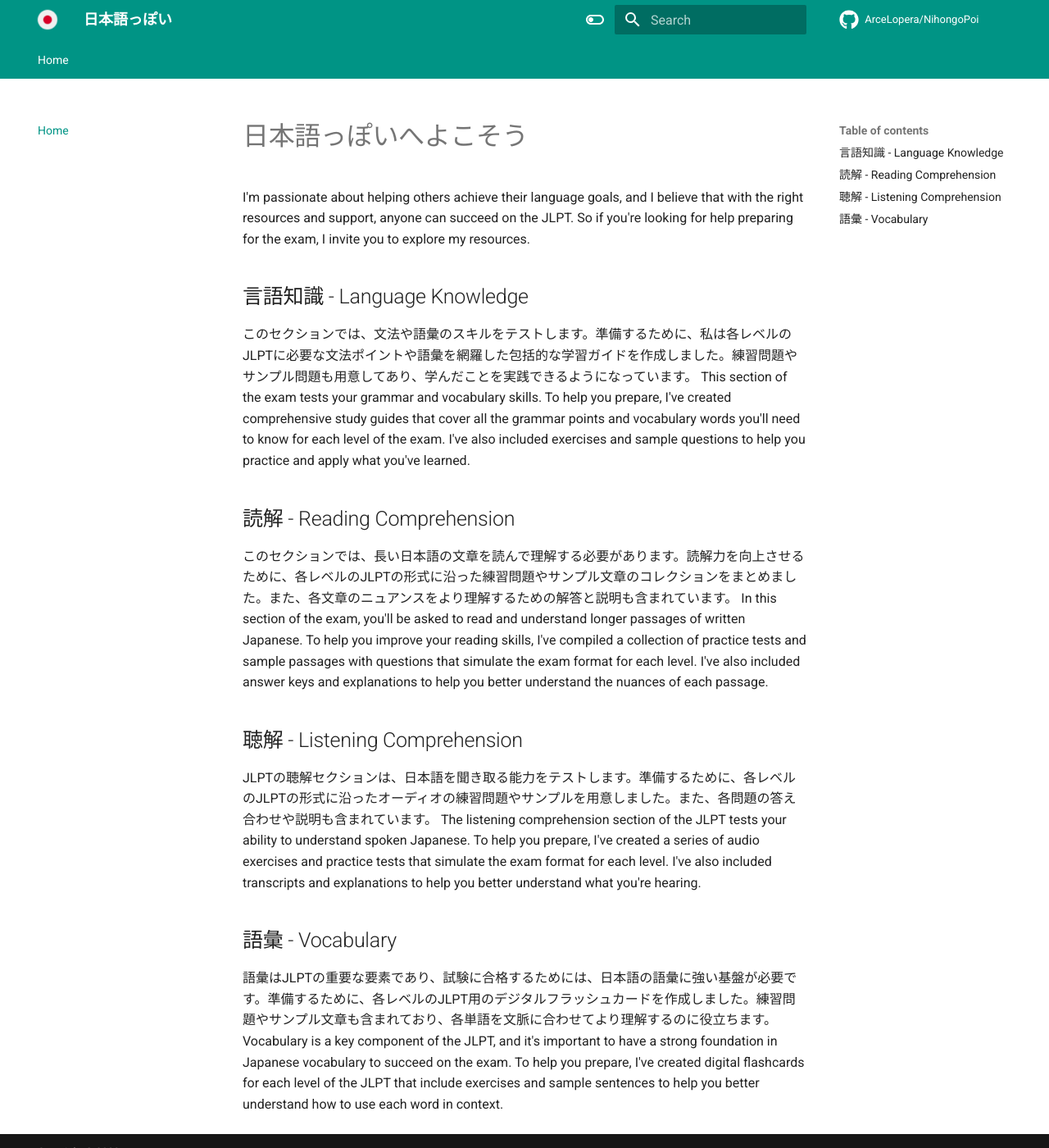
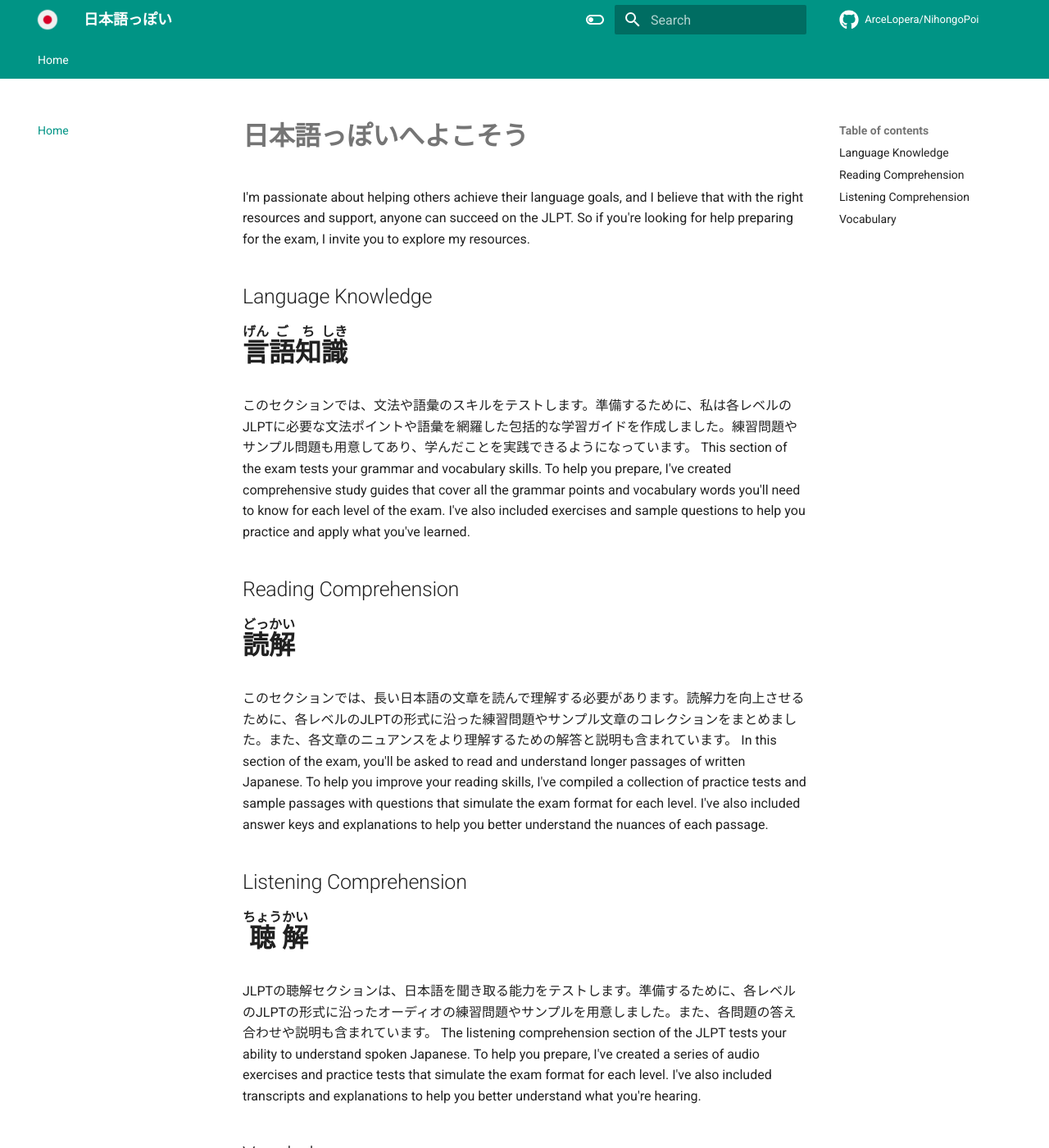
Before and after one commit to ArceLopera/NihongoPoi, an MkDocs documentation site: the page built from docs/index.md, in a window 1280 px wide and 1400 px high. Shown: the whole window at 82% size. Built offline with MkDocs 1.6.1 and Material for MkDocs 9.7.7, drawn with Linux system fonts in a browser that asks for light colours; comment, search, counter and statistics services are not loaded.

Commit message:
updated landing page

```diff
--- a/docs/index.md
+++ b/docs/index.md
@@ -1,22 +1,34 @@
-# 日本語っぽいへよこそう
+# **日本語っぽいへよこそう**
 
 I'm passionate about helping others achieve their language goals, and I believe that with the right resources and support, anyone can succeed on the JLPT. So if you're looking for help preparing for the exam, I invite you to explore my resources.
-## 言語知識 - Language Knowledge
-
+## Language Knowledge
+<font size="+3">
+**<ruby>言<rt>げん</rt>語<rt>ご</rt>知<rt>ち</rt>識<rt>しき</rt></ruby>**
+</font>
+</br></br>
 このセクションでは、文法や語彙のスキルをテストします。準備するために、私は各レベルのJLPTに必要な文法ポイントや語彙を網羅した包括的な学習ガイドを作成しました。練習問題やサンプル問題も用意してあり、学んだことを実践できるようになっています。
 This section of the exam tests your grammar and vocabulary skills. To help you prepare, I've created comprehensive study guides that cover all the grammar points and vocabulary words you'll need to know for each level of the exam. I've also included exercises and sample questions to help you practice and apply what you've learned.
 
-## 読解 - Reading Comprehension
-
+## Reading Comprehension
+<font size="+3">
+**<ruby>読<rt>どっ</rt>解<rt>かい</rt></ruby>**
+</font>
+</br></br>
 このセクションでは、長い日本語の文章を読んで理解する必要があります。読解力を向上させるために、各レベルのJLPTの形式に沿った練習問題やサンプル文章のコレクションをまとめました。また、各文章のニュアンスをより理解するための解答と説明も含まれています。
 In this section of the exam, you'll be asked to read and understand longer passages of written Japanese. To help you improve your reading skills, I've compiled a collection of practice tests and sample passages with questions that simulate the exam format for each level. I've also included answer keys and explanations to help you better understand the nuances of each passage.
 
-## 聴解 - Listening Comprehension
-
+## Listening Comprehension
+<font size="+3">
+**<ruby>聴<rt>ちょう</rt>解<rt>かい</rt></ruby>**
+</font>
+</br></br>
 JLPTの聴解セクションは、日本語を聞き取る能力をテストします。準備するために、各レベルのJLPTの形式に沿ったオーディオの練習問題やサンプルを用意しました。また、各問題の答え合わせや説明も含まれています。
 The listening comprehension section of the JLPT tests your ability to understand spoken Japanese. To help you prepare, I've created a series of audio exercises and practice tests that simulate the exam format for each level. I've also included transcripts and explanations to help you better understand what you're hearing.
 
-## 語彙 - Vocabulary
-
+## Vocabulary
+<font size="+3">
+**<ruby>語<rt>ご</rt>彙<rt>い</rt></ruby>**
+</font>
+</br></br>
  語彙はJLPTの重要な要素であり、試験に合格するためには、日本語の語彙に強い基盤が必要です。準備するために、各レベルのJLPT用のデジタルフラッシュカードを作成しました。練習問題やサンプル文章も含まれており、各単語を文脈に合わせてより理解するのに役立ちます。
  Vocabulary is a key component of the JLPT, and it's important to have a strong foundation in Japanese vocabulary to succeed on the exam. To help you prepare, I've created digital flashcards for each level of the JLPT that include exercises and sample sentences to help you better understand how to use each word in context.
```
Also changed, not shown: site/index.html, site/search/search_index.json, 1 other file.
